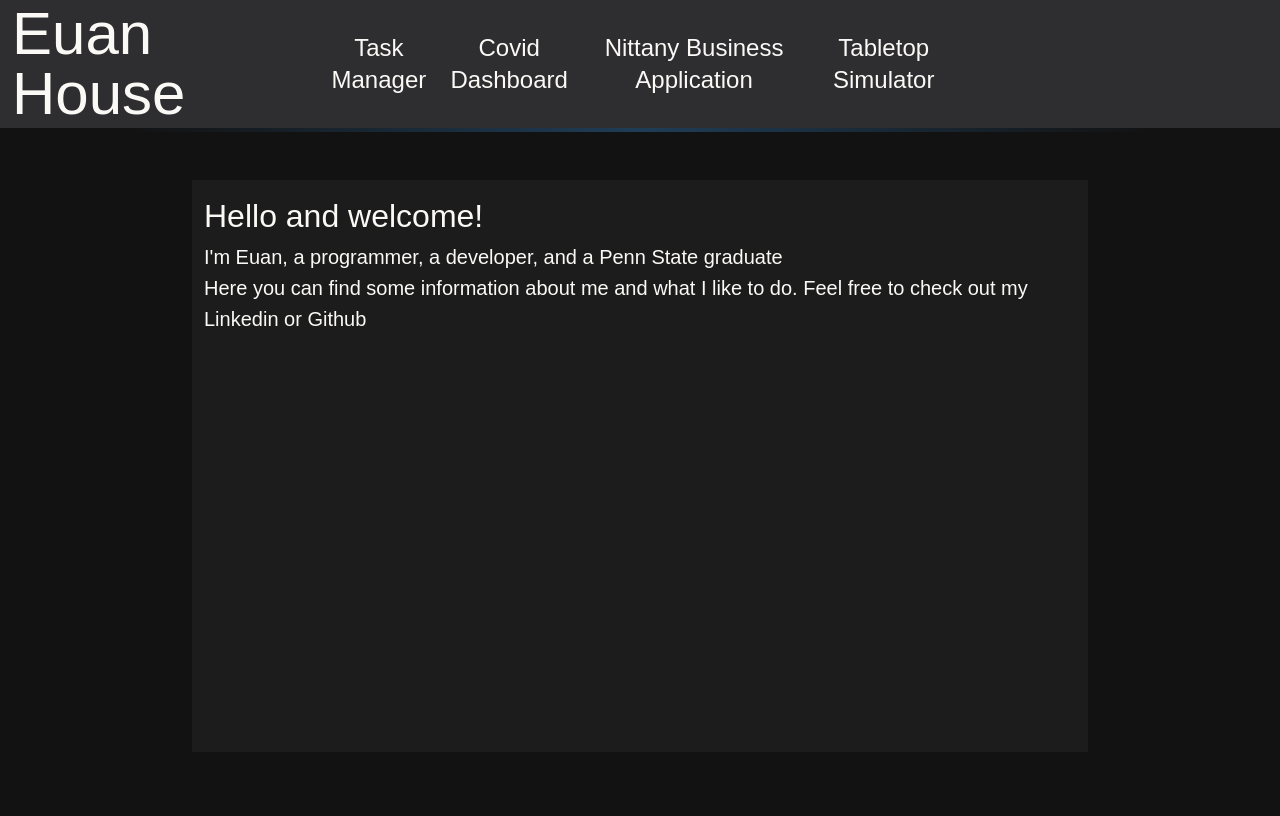
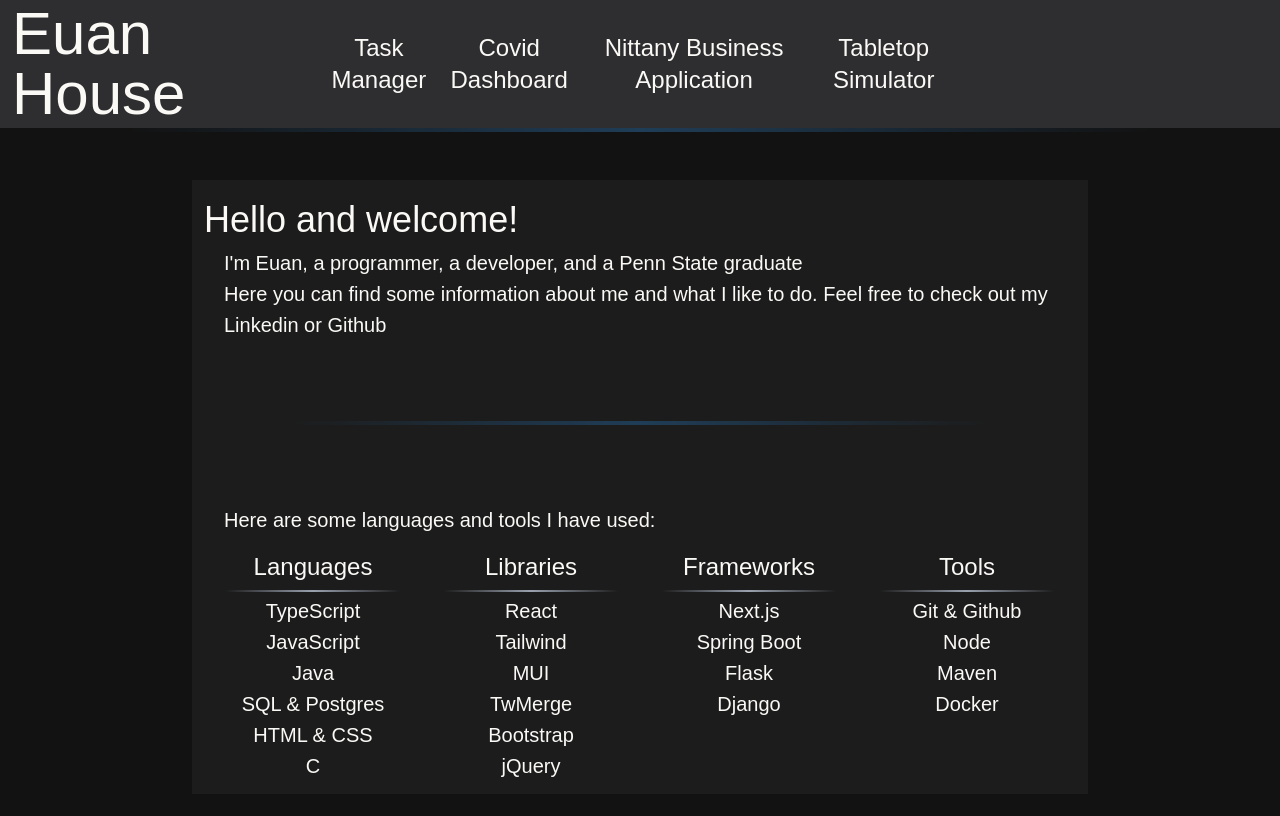
Before and after one commit to ehouse3/ehouse3.github.io, a Next.js app: page / in a window 1280 px wide. Shown: the top 816 px of the page. Built offline with nearby package versions, Linux system fonts and the light colour scheme; some icons are missing.

Commit message:
Home Page
Updated Home page styling, content and updated components line break component

```diff
--- a/app/globals.css
+++ b/app/globals.css
@@ -34,9 +34,19 @@ h1 {
 }
 
 h2 {
-  font-size: 32px;
+  font-size: 36px;
+}
+
+h3 {
+  font-size: 28px;
+}
+h4 {
+  font-size: 24px;
 }
 
 p {
   font-size: 20px;
 }
+li {
+  font-size: 20px;
+}
--- a/app/page.tsx
+++ b/app/page.tsx
@@ -3,26 +3,90 @@ import { LineBreak } from "@/components/components";
 export default function Home() {
   return (
     <div>
-      <section data-desc="introduction">
+      <section className="mb-3" data-desc="introduction">
         <div>
           <h2>Hello and welcome!</h2>
+          <div className="ml-5">
             <p>
-            I&apos;m Euan, a programmer, a developer, and a Penn State graduate
+              I&apos;m Euan, a programmer, a developer, and a Penn State
+              graduate
             </p>
             <p>
               Here you can find some information about me and what I like to do.
               Feel free to check out my Linkedin or Github
             </p>
           </div>
+        </div>
       </section>
 
-      {/* <LineBreak></LineBreak> */}
+      <LineBreak className="my-20"></LineBreak>
 
       <section data-desc="skills">
-        <div data-desc="languages"></div>
-        <div data-desc="frameworks"></div>
-        <div data-desc="libraries"></div>
-        <div data-desc="tools"></div>
+        <div className="mb-3 ml-5">
+          <p>Here are some languages and tools I have used:</p>
+        </div>
+
+        <div className="grid grid-cols-4 text-center">
+          <div className="col-span-1" data-desc="languages">
+            <ul role="list">
+              <h4>Languages</h4>
+              <LineBreak
+                isSkeleton={true}
+                className="my-1 h-0.5 via-gray-400"
+              ></LineBreak>
+              <li>TypeScript</li>
+              <li>JavaScript</li>
+              <li>Java</li>
+              <li>SQL & Postgres</li>
+              <li>HTML & CSS</li>
+              <li>C</li>
+            </ul>
+          </div>
+
+          <div data-desc="libraries">
+            <ul role="list">
+              <h4>Libraries</h4>
+              <LineBreak
+                isSkeleton={true}
+                className="my-1 h-0.5 via-gray-400"
+              ></LineBreak>
+              <li>React</li>
+              <li>Tailwind</li>
+              <li>MUI</li>
+              <li>TwMerge</li>
+              <li>Bootstrap</li>
+              <li>jQuery</li>
+            </ul>
+          </div>
+
+          <div data-desc="frameworks">
+            <ul role="list">
+              <h4>Frameworks</h4>
+              <LineBreak
+                isSkeleton={true}
+                className="my-1 h-0.5 via-gray-400"
+              ></LineBreak>
+              <li>Next.js</li>
+              <li>Spring Boot</li>
+              <li>Flask</li>
+              <li>Django</li>
+            </ul>
+          </div>
+
+          <div data-desc="tools">
+            <ul role="list">
+              <h4>Tools</h4>
+              <LineBreak
+                isSkeleton={true}
+                className="my-1 h-0.5 via-gray-400"
+              ></LineBreak>
+              <li>Git & Github</li>
+              <li>Node</li>
+              <li>Maven</li>
+              <li>Docker</li>
+            </ul>
+          </div>
+        </div>
       </section>
 
       {/* <LineBreak></LineBreak> */}
--- a/components/components.tsx
+++ b/components/components.tsx
@@ -33,17 +33,18 @@ export function HeaderLink(props: HeaderLinkProps): ReactNode {
 
 interface LineBreakProps {
   className?: string;
+  isSkeleton?: boolean;
 }
 /** Horizontal bar that has transparent edges for breaking up sections
  * @argument className Modify color with 'via-...' ex 'via-red-500'
  */
 export function LineBreak(props: LineBreakProps): ReactNode {
-  if (props.className && props.className.includes("via")) {
+  if (props.className && props.isSkeleton) {
     // Classname overides default color
     return (
       <div
         data-desc="border-gradient"
-        className={`h-1 w-full bg-linear-to-r from-transparent from-10% via-50% to-transparent to-90% ${props.className || ""}`}
+        className={`w-full bg-linear-to-r from-transparent from-10% via-50% to-transparent to-90% ${props.className || ""}`}
       ></div>
     );
   } else {
```
Lines whose indentation alone changed are shown as unchanged.
